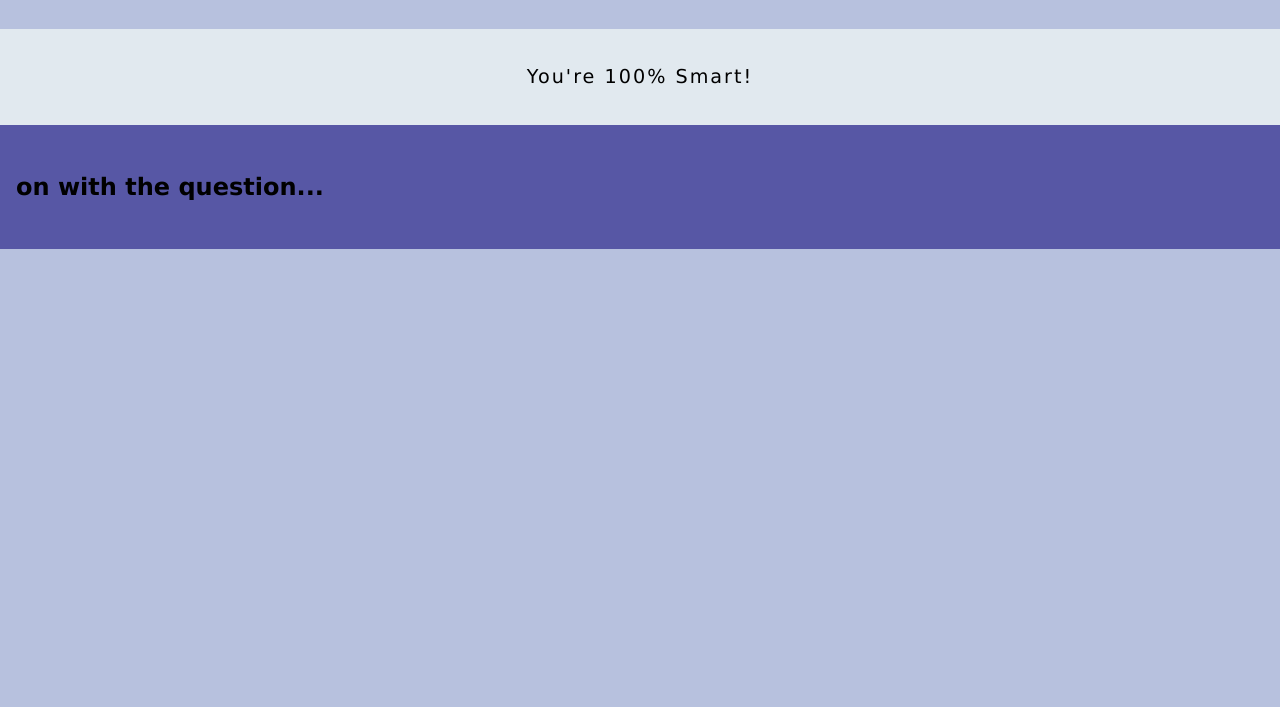
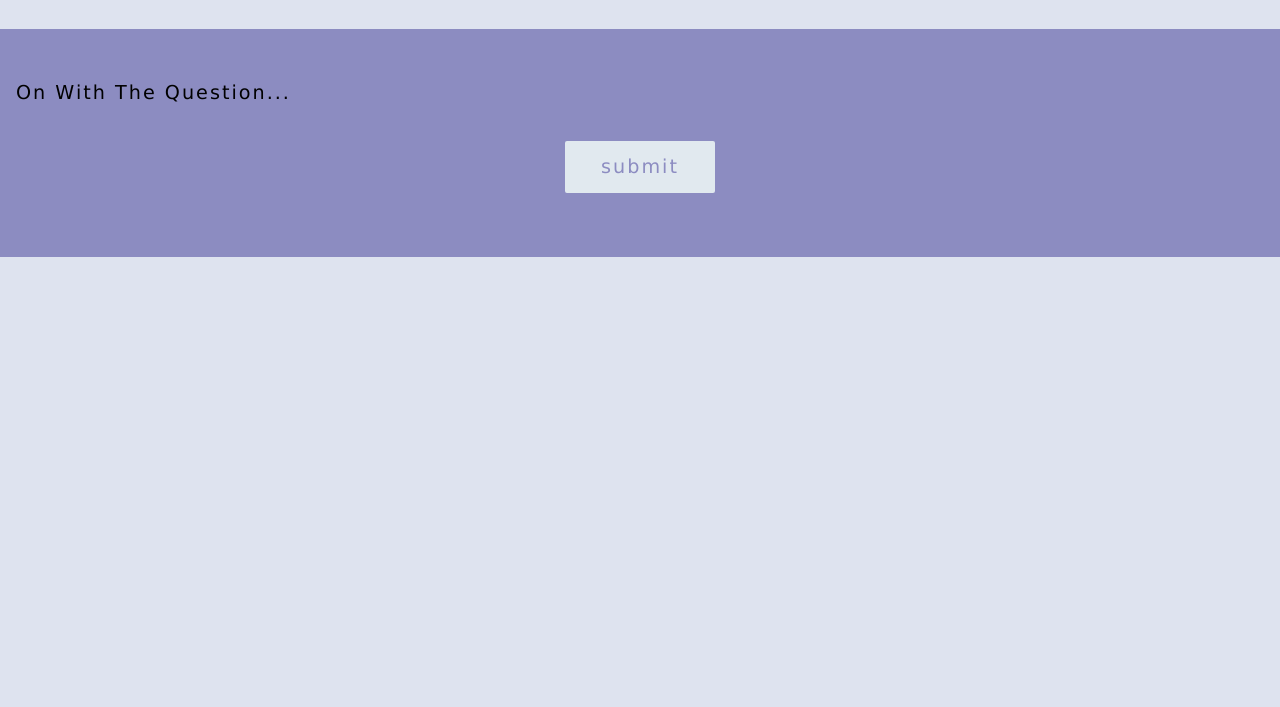
Before and after one commit to daisy28/Jtp, a website: page projects/quizzes/index.html in a window 1280 px wide. Shown: the part 93-800 px from the top of the page. Drawn offline with Linux system fonts and the light colour scheme.

Commit message:
Feat: Added more html and styles

```diff
--- a/projects/quizzes/index.html
+++ b/projects/quizzes/index.html
@@ -19,6 +19,8 @@
                     <h2>on with the question...</h2>
                     <form action="">
                          <!-- <input type="text" name="" id="" placeholder=""> -->
+
+                         <button type="submit" class="quiz_btn">submit</button>
                     </form>
                </div>
           </section>
--- a/projects/quizzes/style.css
+++ b/projects/quizzes/style.css
@@ -8,7 +8,7 @@
 }
 
 body {
-     background-color: rgb(183, 193, 222);
+     background-color: rgb(222, 227, 239);
      /* padding: 1rem; */
 }
 
@@ -26,15 +26,17 @@ body {
 
 .quiz_result {
      padding: 2rem 0;
-     background-color: rgb(225, 233, 239);
+     background-color: rgba(225, 233, 239, 0.539);
      padding: 2rem;
      text-align: center;
+     display: none;
 
 }
 
-.quiz_result p {
+.quiz_result p,
+.form_div h2 {
      text-transform: capitalize;
-     font-size: 1.2rem;
+     font-size: 1.3rem;
      font-weight: 500;
      letter-spacing: 2px;
      line-height: 32px;
@@ -42,5 +44,31 @@ body {
 
 .form_div {
      padding: 3rem 1rem;
-     background-color: rgb(87, 87, 165);
+     background-color: rgb(140, 140, 193);
 }
+
+.form_div h2 {
+     font-size: 1.2rem;
+     margin-bottom: 2rem;
+}
+
+.quiz_btn {
+     width: 150px;
+     display: flex;
+     justify-content: center;
+     margin: 1rem auto;
+     padding: .5rem;
+     background-color: rgb(225, 233, 239);
+     border: 2px solid rgb(225, 233, 239);
+     border-radius: 2px;
+     font-size: 1.2rem;
+     font-weight: 500;
+     line-height: 32px;
+     letter-spacing: 2px;
+     color: rgb(140, 140, 193);
+}
+
+.quiz_btn:hover {
+     border-color: 2px solid rgb(140, 140, 193);
+     transition: all .3s ease-in-out;
+}
```
